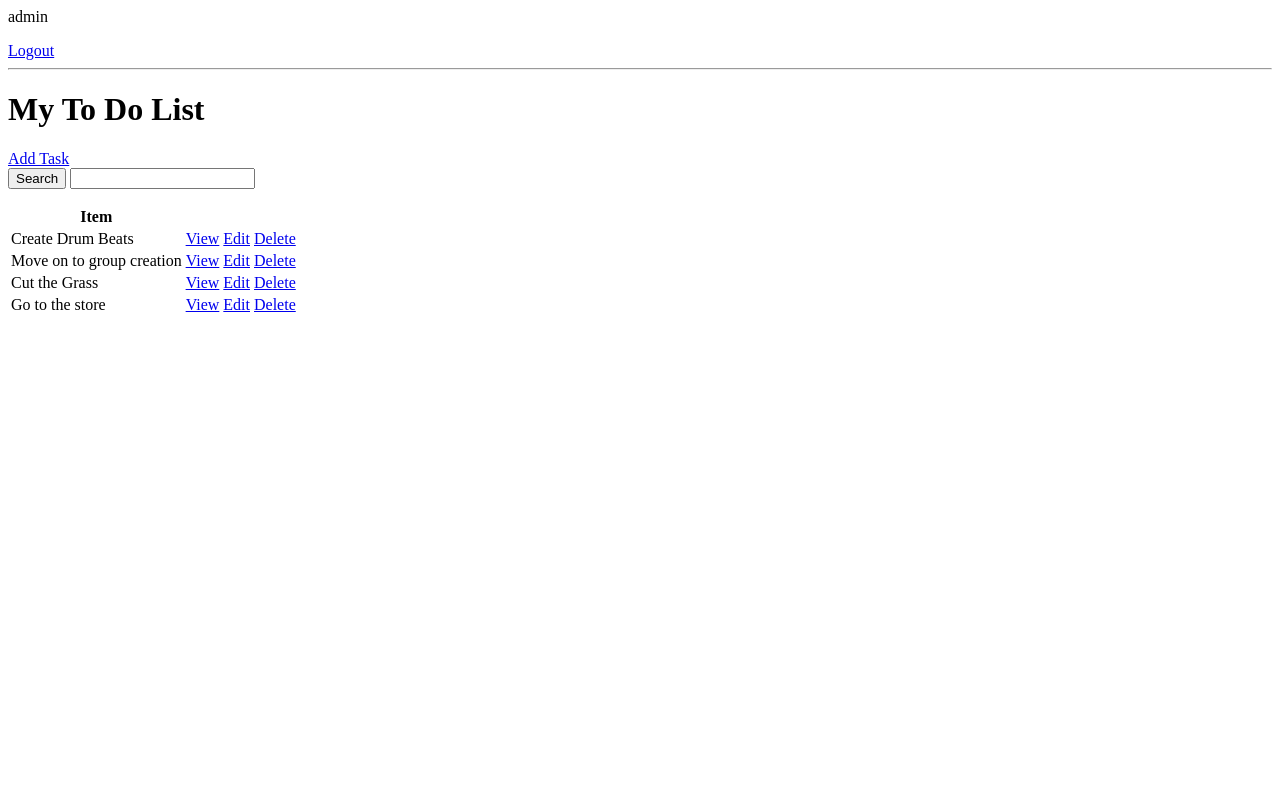
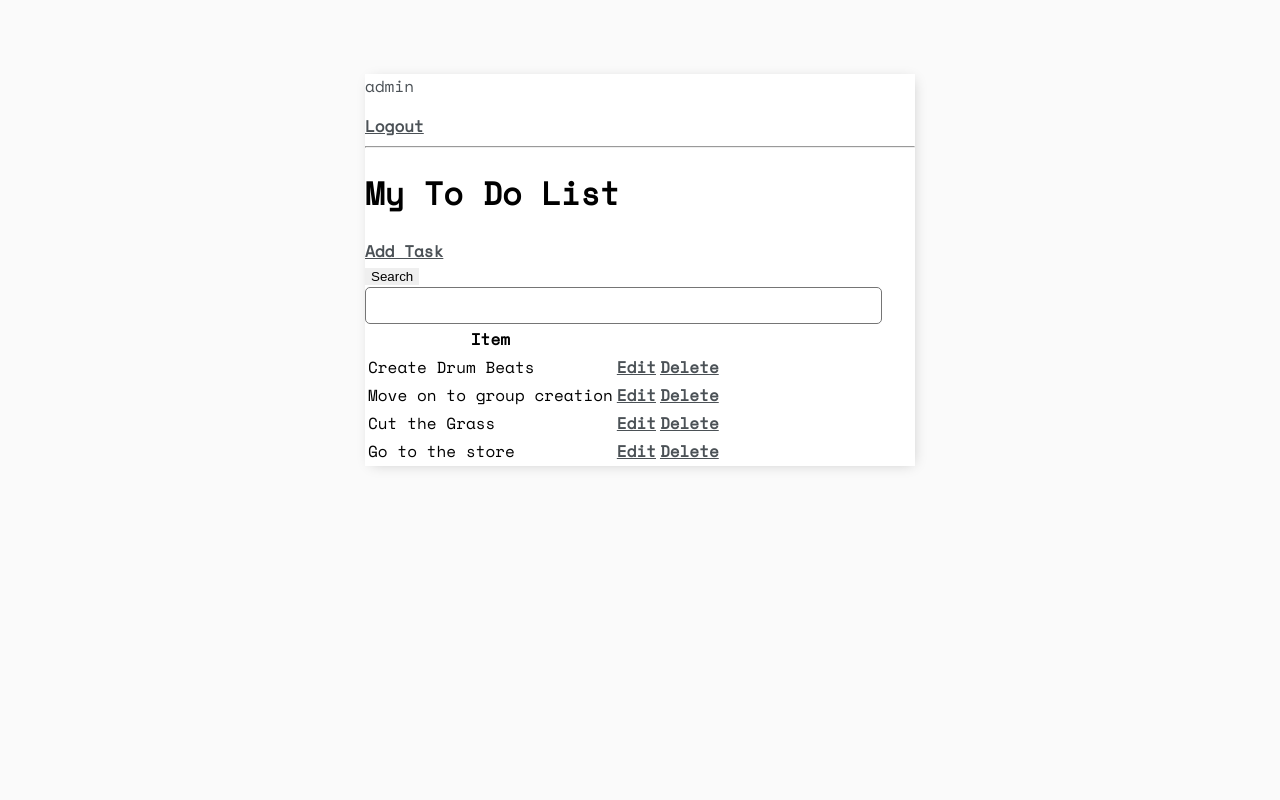
Before and after one commit to LexLongcoding/NoteApp, a Django app: page / in a window 1280 px wide. Run offline with Django 3.2, Linux system fonts and the light colour scheme; a user stored in the database is signed in; data comes from the database, SQL or seed files in the repository; both versions use the stored data as it was after the commit.

Commit message:
added styling template inheritance

```diff
--- a/base/templates/base/login.html
+++ b/base/templates/base/login.html
@@ -1,3 +1,6 @@
+{% extends 'base/main.html' %}
+{% block content %}
+
 <h1>Login</h1>
 <form method="POST">
     {% csrf_token %}
@@ -6,3 +9,4 @@
 </form>
 
 <p>Don't have an account? <a href="{% url 'register' %}">Register</a></p>
+{% endblock content %}
--- /dev/null
+++ b/base/templates/base/main.html
@@ -0,0 +1,212 @@
+<!DOCTYPE html>
+<html lang="en">
+<head>
+    <meta charset="UTF-8">
+    <meta http-equiv="X-UA-Compatible" content="IE=edge">
+    <meta name="viewport" content="width=device-width, initial-scale=1.0">
+    <link rel="preconnect" href="https://fonts.googleapis.com">
+<link rel="preconnect" href="https://fonts.gstatic.com" crossorigin>
+<link href="https://fonts.googleapis.com/css2?family=Space+Mono&display=swap" rel="stylesheet">
+    <title>To Do Items</title>
+
+    <style>
+        body {
+            background-color: #FAFAFA;
+            font-family: 'Space Mono', monospace;
+            padding-top: 50px;
+        }
+
+        h1,
+        h2,
+        h3,
+        h4,
+        h5,
+        h6,
+            {
+            font-family: 'Raleway', sans-serif;
+        }
+
+        a,
+        p {
+            color: #4b5156
+        }
+
+        a {
+            font-weight: 600;
+        }
+
+        .container {
+            max-width: 550px;
+            margin: auto;
+            background-color: #fff;
+            -webkit-box-shadow: 2px 2px 13px -4px rgba(0, 0, 0, 0.21);
+            box-shadow: 2px 2px 13px -4px rgba(0, 0, 0, 0.21);
+        }
+
+        input {
+            outline: none;
+            border: none;
+        }
+
+        .header-bar {
+            display: flex;
+            justify-content: space-between;
+            color: #fff;
+            padding: 10px;
+            border-radius: 5px 5px 0 0;
+            background: linear-gradient(90deg, #EEA390 0%, #EB796F 43%, #EB796F 100%);
+        }
+
+        .header-bar a {
+            color: rgb(247, 247, 247);
+            text-decoration: none;
+        }
+
+        .task-wrapper {
+            display: flex;
+            align-items: center;
+            justify-content: space-between;
+            background-color: #fff;
+            border-top: 1px solid #dfe4ea;
+            overflow: hidden;
+        }
+
+        .task-title {
+            display: flex;
+            padding: 20px;
+        }
+
+        .task-title a {
+            text-decoration: none;
+            color: #4b5156;
+            margin-left: 10px;
+        }
+
+        .task-complete-icon {
+            height: 20px;
+            width: 20px;
+            background-color: rgb(105, 192, 105);
+            border-radius: 50%;
+        }
+
+        .task-incomplete-icon {
+            height: 20px;
+            width: 20px;
+            background-color: rgb(218, 218, 218);
+            border-radius: 50%;
+        }
+
+        .delete-link {
+            text-decoration: none;
+            font-weight: 900;
+            color: #cf4949;
+            font-size: 22px;
+            line-height: 0;
+            padding: 20px 0px;
+        }
+
+        /*Handle Classes*/
+
+        .handle {
+            display: inline-block;
+            padding: 20px 16px;
+            cursor: grab;
+            user-select: none;
+        }
+
+        .handle:after,
+        .handle:before {
+            display: block;
+            content: "";
+        }
+
+        .handle:active,
+        .handle:active:before,
+        .handle:active:after {
+            cursor: grabbing;
+        }
+
+        .dropArea {
+            background-color: #f1f2f6;
+            color: black;
+            border: #ced6e0 1px solid;
+        }
+
+        .selectedTask {
+            opacity: 0.6;
+        }
+
+
+        #add-link {
+            color: #EB796F;
+            text-decoration: none;
+            font-size: 42px;
+            text-shadow: 1px 1px #81413b;
+        }
+
+        #search-add-wrapper {
+            display: flex;
+            justify-content: space-between;
+            align-items: center;
+            padding: 20px;
+        }
+
+        @media screen and (max-width:320px) {
+            #search-add-wrapper {
+                padding: 10px;
+            }
+        }
+
+        input[type=text],
+        input[type=password],
+        textarea {
+            border: 1px solid #757575;
+            border-radius: 5px;
+            padding: 10px;
+            width: 90%;
+        }
+
+        label {
+            padding-top: 10px !important;
+            display: block;
+        }
+
+        ::placeholder {
+            font-weight: 300;
+            opacity: 0.5;
+        }
+
+        .button {
+            border: 1px solid #757575;
+            background-color: #FFF;
+            color: #EB796F;
+            padding: 10px;
+            font-size: 14px;
+            border-radius: 5px;
+            cursor: pointer;
+            text-decoration: none;
+        }
+
+        .card-body {
+            padding: 20px;
+        }
+
+        .container{
+            max-width: 550px;
+            margin: auto;
+            background-color: #fff;
+            -webkit-box-shadow: 2px 2px 13px -4px rgba(0,0,0, 0.21);
+            box-shadow: 2px 2px 13 px -4px rgba(0,0,0, 0.21);
+        }
+    </style>
+</head>
+<body>
+
+    <div class="container" >
+        {% block content %}
+
+        {% endblock content %}
+    </div>
+
+</body>
+</html>
--- a/base/templates/base/register.html
+++ b/base/templates/base/register.html
@@ -1,3 +1,6 @@
+{% extends 'base/main.html' %}
+{% block content %}
+
 <h1>Register</h1>
 <form method="POST">
     {% csrf_token %}
@@ -6,3 +9,4 @@
 </form>
 
 <p>Already have an account? <a href="{% url 'login' %}">Login</a></p>
+{% endblock content %}
--- a/base/templates/base/task.html
+++ b/base/templates/base/task.html
@@ -1,2 +1,5 @@
+{% extends 'base/main.html' %}
+{% block content %}
 <h1>Task: {{task.title}} </h1>
 <p>{{task.description}}</p>
+{% endblock content %}
--- a/base/templates/base/task_confirm_delete.html
+++ b/base/templates/base/task_confirm_delete.html
@@ -1,6 +1,10 @@
+{% extends 'base/main.html' %}
+{% block content %}
+
 <a href="{%url 'tasks' %}">Go Back</a>
 <form method="POST">
     {% csrf_token %}
     <p>Are you sure that you want to delete this task? "{{task.title}}"</p>
     <input type="submit"value="Delete"/>
 </form>
+{% endblock content %}
--- a/base/templates/base/task_form.html
+++ b/base/templates/base/task_form.html
@@ -1,3 +1,5 @@
+{% extends 'base/main.html' %}
+{% block content %}
 <h3>Task Form</h3>
 <a href="{% url 'tasks' %}">Go Back</a>
 
@@ -6,3 +8,4 @@
     {{form.as_p}}
     <input type="submit" value"Submit">
 </form>
+{% endblock content %}
--- a/base/templates/base/task_list.html
+++ b/base/templates/base/task_list.html
@@ -1,3 +1,5 @@
+{% extends 'base/main.html' %}
+{% block content %}
 
 {% if request.user.is_authenticated %}
 <p>{{request.user}}</p>
@@ -5,9 +7,11 @@
 {% else %}
 <a href="{% url 'login' %}">Login</a>
 {% endif %}
+
 <hr>
 <h1> My To Do List </h1>
 <a href="{%url 'task-create'%}">Add Task</a>
+
 <form method="GET">
     <input type="submit" value="Search">
     <input type="text" name='search-area' value="{{search_input}}">
@@ -17,13 +21,14 @@
     <tr>
         <th>Item</th>
         <th></th>
+        <th></th>
     </tr>
     <!-- for task in object_list  -->
     {% for task in tasks %}
     <tr>
         <td>{{task.title}}</td>
         <!-- <td><a href="task/{{task.id}}">View</a></td> -->
-        <td><a href="{% url 'task' task.id %}">View</a></td>
+        <!-- <td><a href="{% url 'task' task.id %}">View</a></td> -->
         <td><a href="{% url 'task-update' task.id %}">Edit</a></td>
         <td><a href="{% url 'task-delete' task.id %}">Delete</a></td>
 
@@ -32,3 +37,4 @@
         <h3>No Items in List</h3>
     {% endfor %}
 </table>
+{% endblock content %}
```
Also changed, not shown: db.sqlite3.
